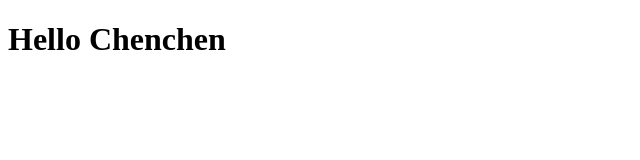
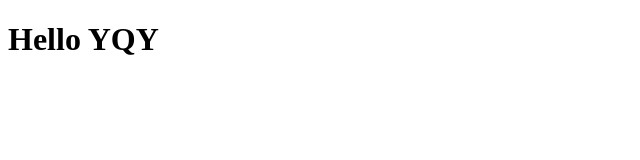
Before and after one commit to Recklesswind/Coursera-test, a plain HTML site: page site/index.html in a window 1280 px wide. Shown: the whole page, without its empty margins (0-640 px from the left). Drawn offline with Linux system fonts and the light colour scheme.

Commit message:
simple change

```diff
--- a/site/index.html
+++ b/site/index.html
@@ -6,5 +6,5 @@
 
 <body>
 </body>
-<h1>Hello Chenchen</h1>
+<h1>Hello YQY</h1>
 </html>
```
